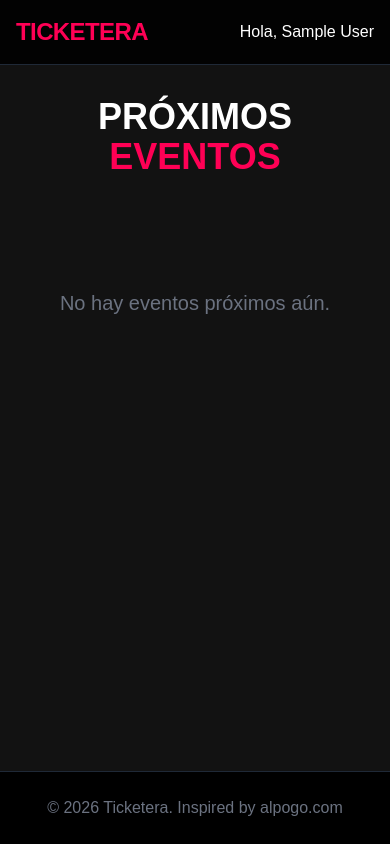
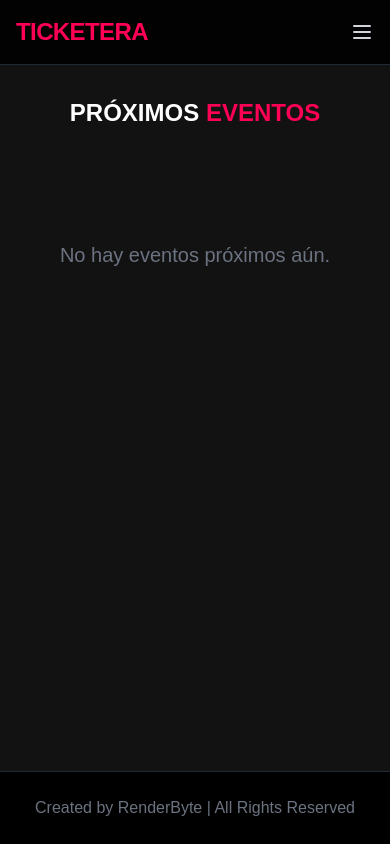
Before and after one commit to Joel010999/ticketera-deploy, a Django app: page / in a window 390 px wide. Run offline with Django 5.2, Linux system fonts and the light colour scheme; the visitor is signed in with stand-in values (Sample User, id 1); data that the repository does not hold is empty; some libraries are stand-ins or nearby versions.

Commit message:
feat: responsive design and footer update

```diff
--- a/templates/base.html
+++ b/templates/base.html
@@ -35,7 +35,9 @@
     <nav class="bg-black/90 text-white p-4 sticky top-0 z-50 border-b border-gray-800">
         <div class="container mx-auto flex justify-between items-center">
             <a href="{% url 'home' %}" class="text-2xl font-bold tracking-tight text-primary">TICKETERA</a>
-            <div class="space-x-4">
+
+            <!-- Desktop Menu -->
+            <div class="hidden md:flex space-x-4">
                 {% if user.is_authenticated %}
                 <span>Hola, {{ user.full_name|default:user.username }}</span>
                 <!-- <a href="#" class="hover:text-primary">Mis Entradas</a> -->
@@ -45,8 +47,36 @@
                 <a href="#" class="hover:text-primary">Ingresar</a>
                 {% endif %}
             </div>
+
+            <!-- Mobile Menu Button -->
+            <button id="mobile-menu-btn" class="md:hidden text-gray-300 hover:text-white focus:outline-none">
+                <svg class="h-6 w-6" fill="none" viewBox="0 0 24 24" stroke="currentColor">
+                    <path stroke-linecap="round" stroke-linejoin="round" stroke-width="2" d="M4 6h16M4 12h16M4 18h16" />
+                </svg>
+            </button>
+        </div>
+
+        <!-- Mobile Menu -->
+        <div id="mobile-menu" class="hidden md:hidden mt-4 pb-4 border-t border-gray-800">
+            <div class="flex flex-col space-y-4 mt-4">
+                {% if user.is_authenticated %}
+                <span class="text-gray-300">Hola, {{ user.full_name|default:user.username }}</span>
+                <!-- <a href="#" class="block hover:text-primary">Mis Entradas</a> -->
+                {% else %}
+                <a href="#" class="block hover:text-primary">Ingresar</a>
+                {% endif %}
+            </div>
         </div>
     </nav>
+
+    <script>
+        const btn = document.getElementById('mobile-menu-btn');
+        const menu = document.getElementById('mobile-menu');
+
+        btn.addEventListener('click', () => {
+            menu.classList.toggle('hidden');
+        });
+    </script>
 
     <!-- Main Content -->
     <main class="flex-grow container mx-auto p-4 py-8">
@@ -55,7 +85,7 @@
 
     <!-- Footer -->
     <footer class="bg-black text-gray-500 p-6 text-center mt-auto border-t border-gray-800">
-        <p>&copy; 2026 Ticketera. Inspired by alpogo.com</p>
+        <p>Created by RenderByte | All Rights Reserved</p>
     </footer>
 
 </body>
--- a/templates/event_detail.html
+++ b/templates/event_detail.html
@@ -21,7 +21,7 @@
 
         <!-- Right Column: Content -->
         <div class="p-8 md:p-12 flex flex-col justify-center">
-            <h1 class="text-4xl font-black text-white mb-2">{{ event.title }}</h1>
+            <h1 class="text-2xl md:text-4xl font-black text-white mb-2">{{ event.title }}</h1>
             <p class="text-gray-400 mb-6 flex items-center gap-2">
                 <svg xmlns="http://www.w3.org/2000/svg" class="h-5 w-5" viewBox="0 0 20 20" fill="currentColor">
                     <path fill-rule="evenodd"
--- a/templates/home.html
+++ b/templates/home.html
@@ -3,7 +3,8 @@
 {% block title %}Próximos Eventos | Ticketera{% endblock %}
 
 {% block content %}
-<h1 class="text-4xl font-black mb-8 text-center text-white">PRÓXIMOS <span class="text-primary">EVENTOS</span></h1>
+<h1 class="text-2xl md:text-4xl font-black mb-8 text-center text-white">PRÓXIMOS <span
+        class="text-primary">EVENTOS</span></h1>
 
 {% if events %}
 <div class="grid grid-cols-1 md:grid-cols-2 lg:grid-cols-3 gap-8">
```
